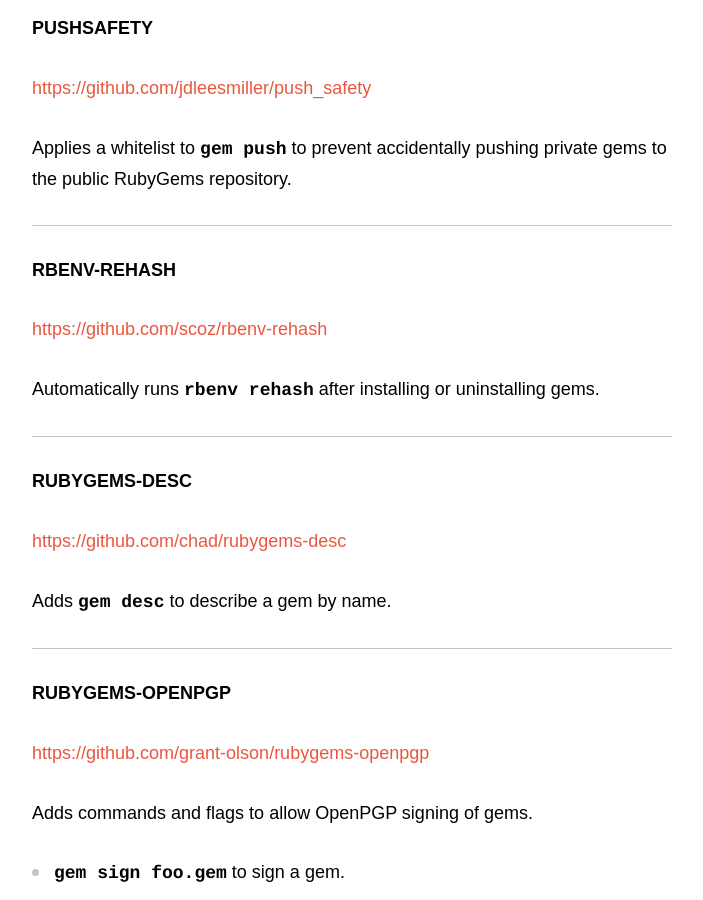
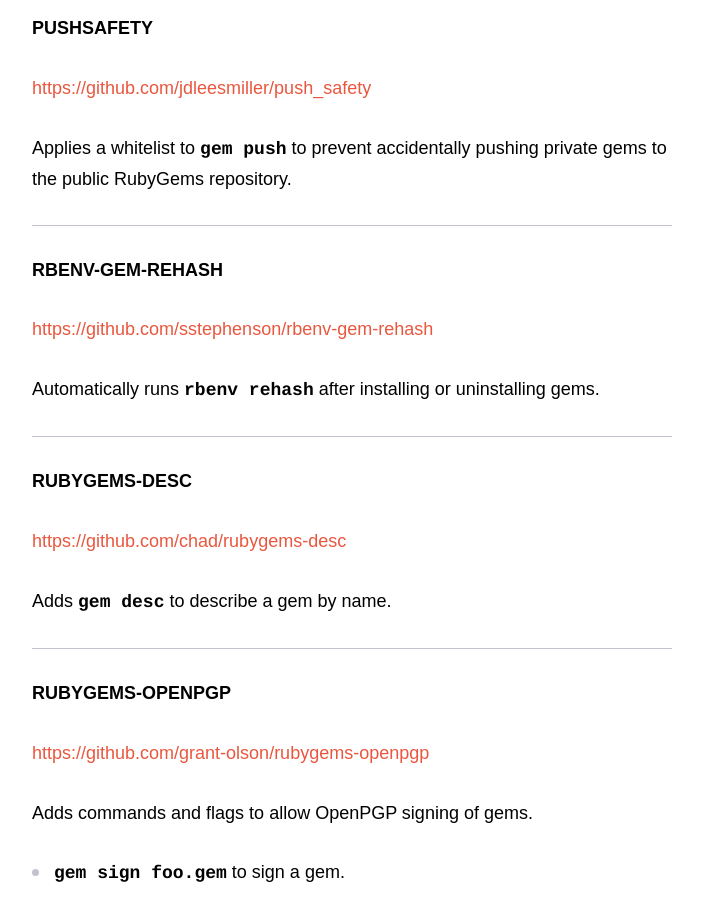
Before and after one commit to radar/guides, a Jekyll site: the page built from plugins.md, in a window 1280 px wide and 900 px high, scrolled down 6350 px. Shown: the whole window, without its empty margins (438-1141 px from the left). Built offline with Jekyll 4.4.1, drawn with Linux system fonts in a browser that asks for light colours; nearby versions of some CDN libraries.

Commit message:
Fix the link to rbenv-gem-rehash
Fix the link to rbenv-gem-rehash, the old link was not working anymore.

```diff
--- a/plugins.md
+++ b/plugins.md
@@ -208,9 +208,9 @@ Applies a whitelist to `gem push` to prevent accidentally pushing private gems t
 
 <a id="rbenvrehash"> </a>
 
-## rbenv-rehash
+## rbenv-gem-rehash
 
-[https://github.com/scoz/rbenv-rehash](https://github.com/scoz/rbenv-rehash)
+[https://github.com/sstephenson/rbenv-gem-rehash](https://github.com/sstephenson/rbenv-gem-rehash)
 
 Automatically runs `rbenv rehash` after installing or uninstalling gems.
 
```
